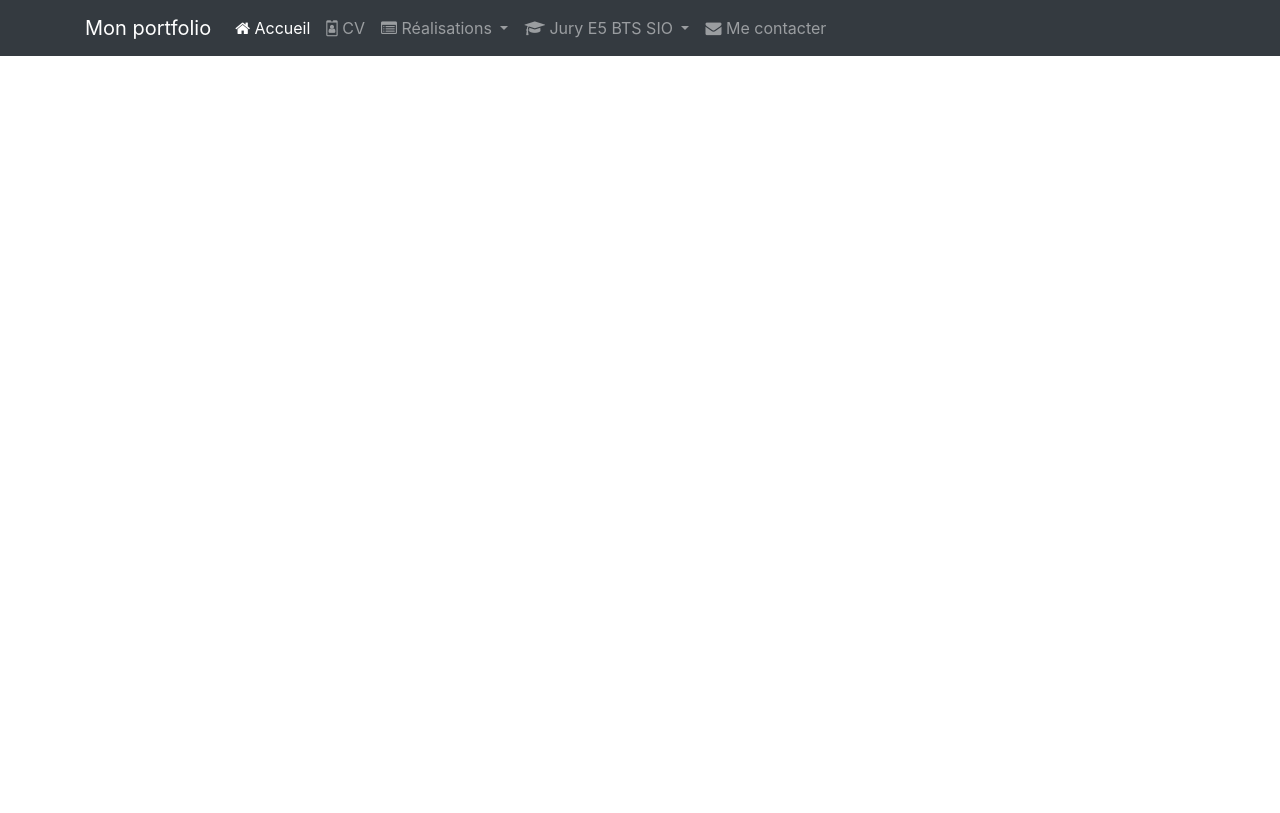
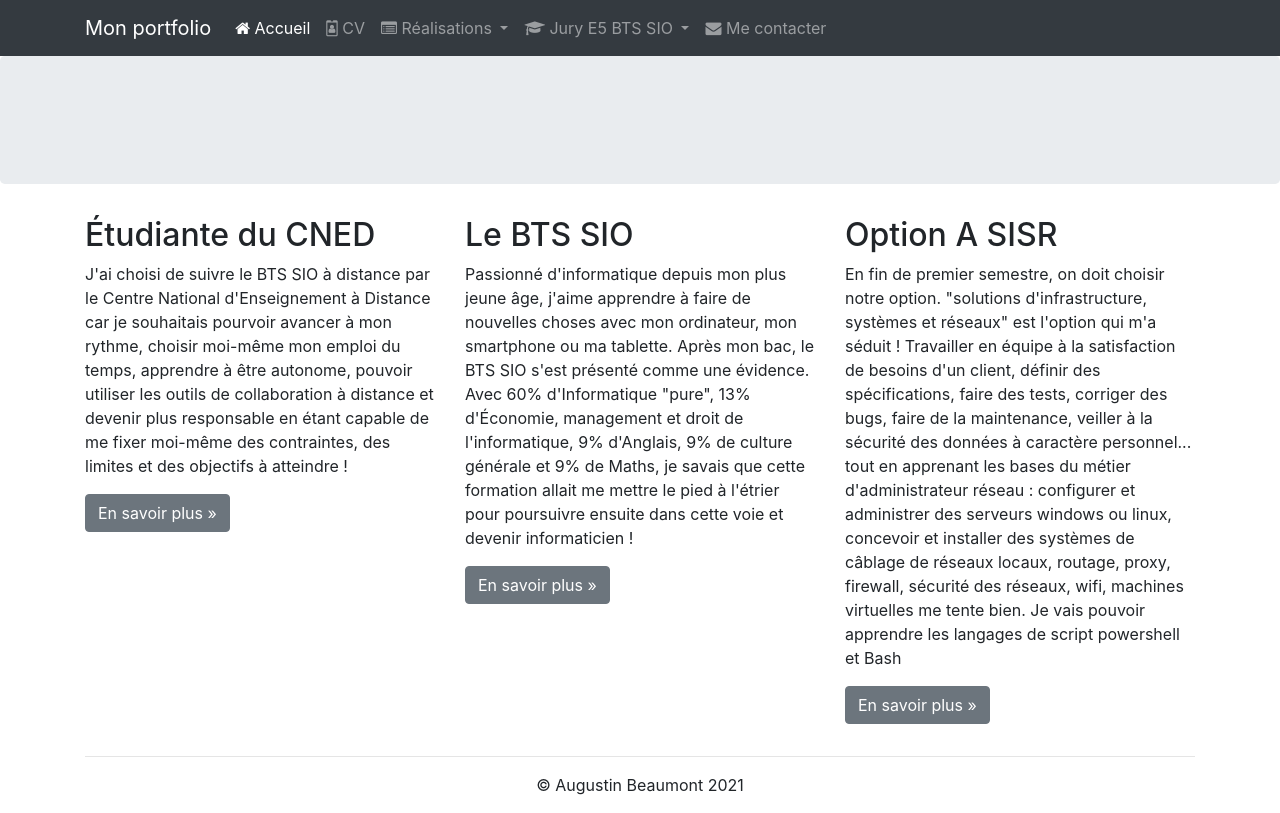
Before and after one commit to augustinbmt/augustinbeaumont.github.io, a plain HTML site: page index.html in a window 1280 px wide. Drawn offline with nearby package versions, Linux system fonts and the light colour scheme.

Commit message:
changement du texte

```diff
--- a/index.html
+++ b/index.html
@@ -116,5 +116,58 @@
         <!-- Option 1: jQuery and Bootstrap Bundle (includes Popper) -->
         <script src="https://cdn.jsdelivr.net/npm/jquery@3.5.1/dist/jquery.slim.min.js" integrity="sha384-DfXdz2htPH0lsSSs5nCTpuj/zy4C+OGpamoFVy38MVBnE+IbbVYUew+OrCXaRkfj" crossorigin="anonymous"></script>
         <script src="https://cdn.jsdelivr.net/npm/bootstrap@4.6.1/dist/js/bootstrap.bundle.min.js" integrity="sha384-fQybjgWLrvvRgtW6bFlB7jaZrFsaBXjsOMm/tB9LTS58ONXgqbR9W8oWht/amnpF" crossorigin="anonymous"></script>
+        <div class="jumbotron"></div> <!-- Emplacement pour le contenu principal de la page -->
+        <footer>
+            <div class="container">
+                <div class="row">
+                    <div class="col-lg-4">
+                        <h2>Étudiante du CNED</h2>
+                        <p>J'ai choisi de suivre le BTS SIO à distance par le Centre National
+                            d'Enseignement à Distance car je souhaitais pourvoir avancer à mon rythme,
+                            choisir moi-même mon emploi du temps, apprendre à être autonome, pouvoir
+                            utiliser les outils de collaboration à distance et devenir plus responsable en
+                            étant capable de me fixer moi-même des contraintes, des limites et des
+                            objectifs à atteindre !
+                        </p>
+                        <p><a class="btn btn-secondary" href="http://www.cned.fr" target="_blank"
+                              role="button">En savoir plus »</a>
+                        </p>
+                    </div>
+                    <div class="col-lg-4">
+                        <h2>Le BTS SIO</h2>
+                        <p>Passionné d'informatique depuis mon plus jeune âge, j'aime apprendre à faire
+                            de nouvelles choses avec mon ordinateur, mon smartphone ou ma tablette.
+                            Après mon bac, le BTS SIO s'est présenté comme une évidence. Avec 60% d'Informatique "pure", 13%
+                            d'Économie, management et droit de l'informatique, 9% d'Anglais, 9% de culture
+                            générale et 9% de Maths, je savais que cette formation allait me mettre le
+                            pied à l'étrier pour poursuivre ensuite dans cette voie et devenir
+                            informaticien !
+                        </p>
+                        <p><a class="btn btn-secondary" href="https://fr.wikipedia.org/wiki/Brevet_de_tec
+                              hnicien_supérieur_-_Services_informatiques_aux_organisations"
+                              target="_blank" role="button">En savoir plus »</a>
+                        </p>
+                    </div>
+                    <div class="col-lg-4">
+                        <h2>Option A SISR</h2>
+                        <p>En fin de premier semestre, on doit choisir notre option. "solutions d'infrastructure, systèmes et réseaux" est l'option qui m'a séduit&nbsp;!
+                            Travailler en équipe à la satisfaction de besoins d'un client, définir des
+                            spécifications, faire des tests, corriger des bugs, faire de la maintenance,
+                            veiller à la sécurité des données à caractère personnel... tout en apprenant
+                            les bases du métier d'administrateur réseau : configurer et administrer des serveurs windows ou linux, concevoir et installer des systèmes de câblage de réseaux locaux, routage, proxy, firewall, sécurité des réseaux, wifi, machines virtuelles me tente bien.
+                            Je vais pouvoir apprendre les langages de script powershell et Bash
+                        </p>
+
+                        <p><a class="btn btn-secondary" href="https://www.onisep.fr/Ressources/Univers-Fo
+                              rmation/Formations/Post-bac/bts-services-informatiques-aux-organisations-op
+                              tion-b-solutions-logicielles-et-applications-metiers" target="_blank"
+                              role="button">En savoir plus »</a>
+                        </p>
+                    </div>
+                </div>
+                <hr>
+                <p class="text-center" id="copyright">© Augustin Beaumont 2021</p>
+            </div>
+        </footer>
     </body>
 </html>
```
